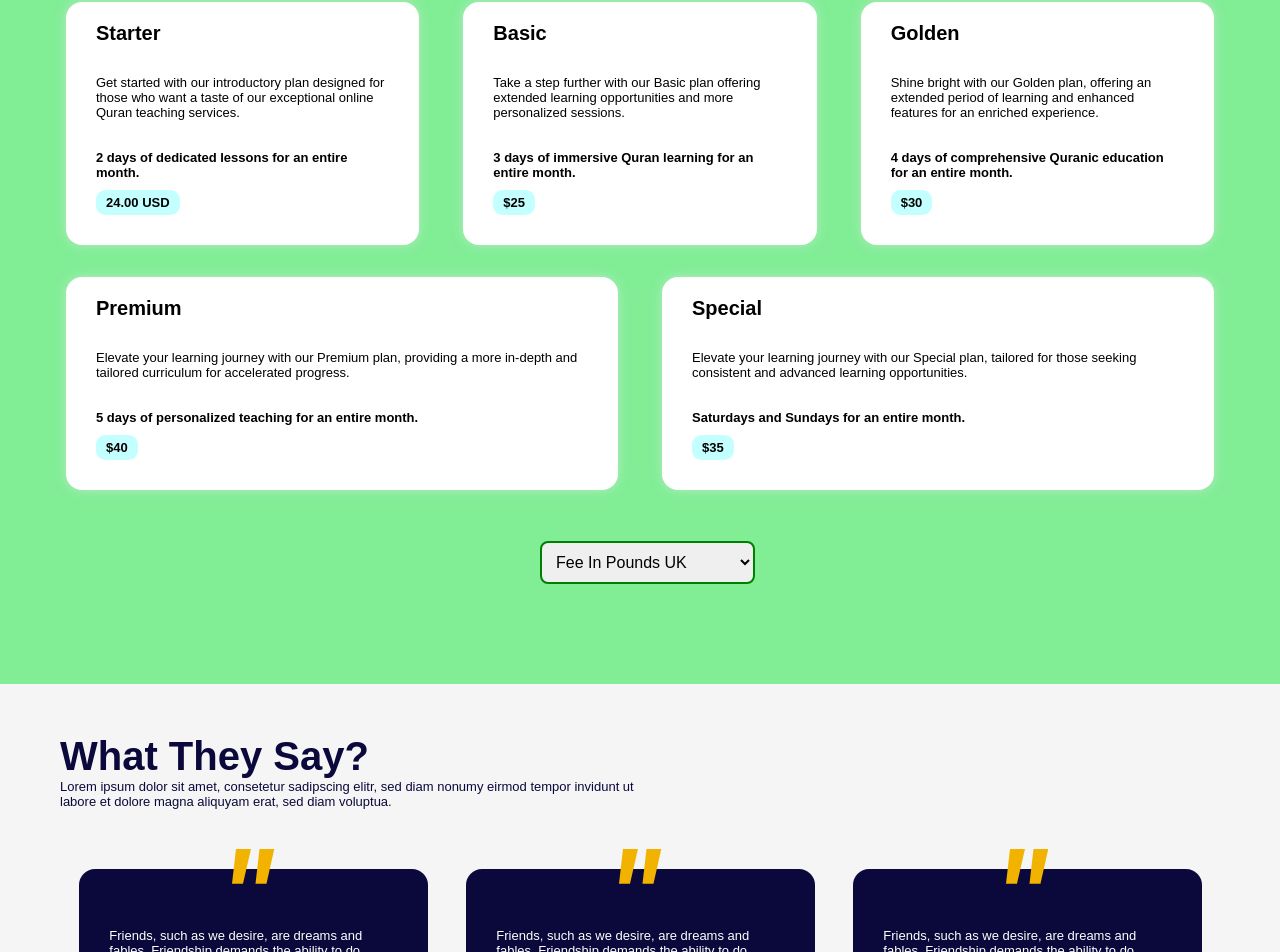
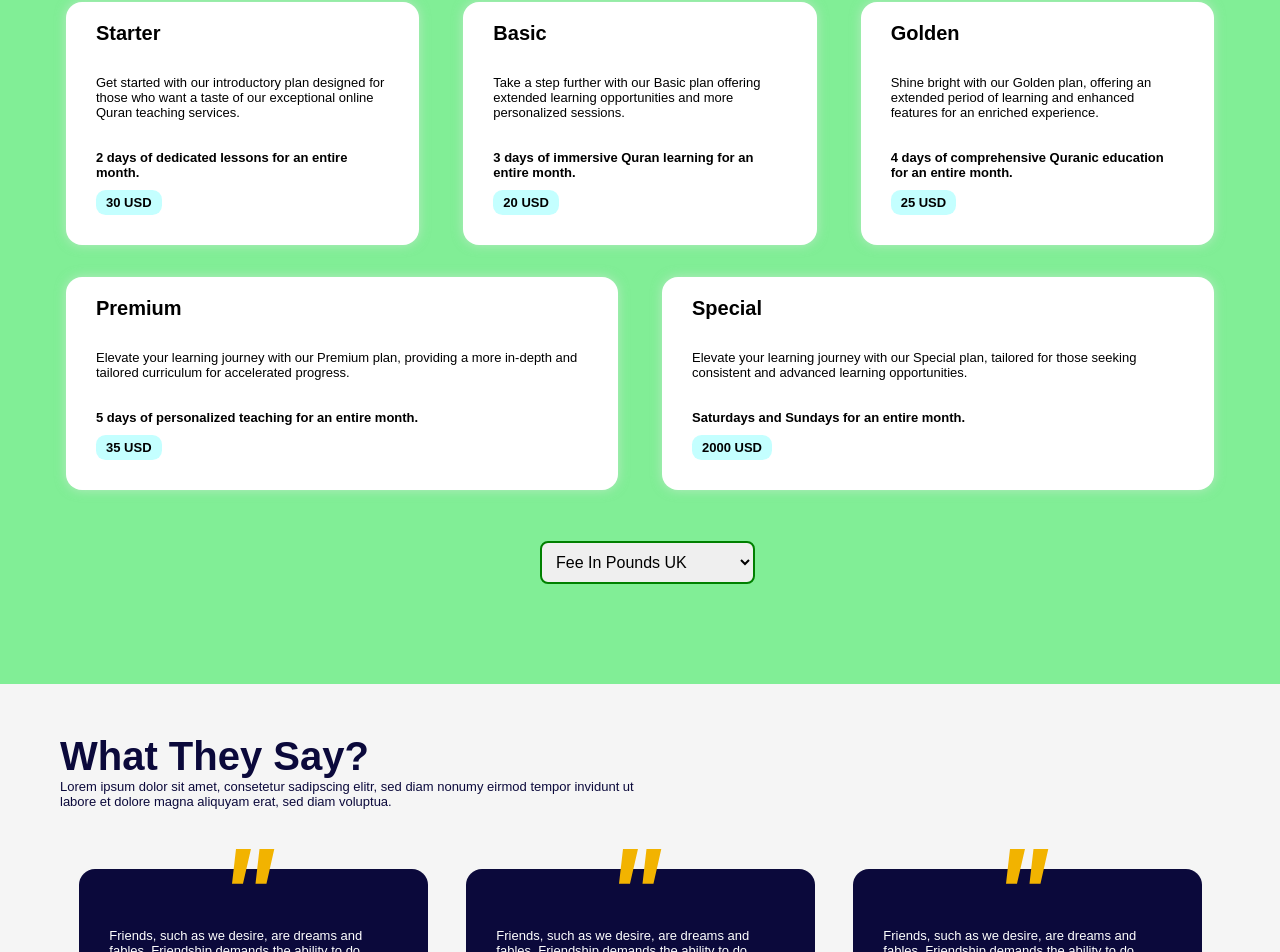
Before and after one commit to uakk101/JanatQuran, a React (Create React App) app: page / in a window 1280 px wide. Shown: the part 4079-5031 px from the top of the page. Built offline with nearby package versions, Linux system fonts and the light colour scheme; a web font is replaced by a local one.

Commit message:
Added functionality of pricing in Pricing section

```diff
--- a/src/components/Sections/Blog.jsx
+++ b/src/components/Sections/Blog.jsx
@@ -7,18 +7,69 @@ import FullButton from "../Buttons/FullButton";
 import TestimonialSlider from "../Elements/TestimonialSlider";
 
 export default function Blog() {
-  const [selectedCurrency, setSelectedCurrency] = useState("USD");
+  const [selectedCurrency, setSelectedCurrency] = useState('USD');
 
-  const handleCurrencyChange = (currency) => {
-    setSelectedCurrency(currency);
+  const handleCurrencyChange = (value) => {
+    setSelectedCurrency(value);
   };
 
-  const convertCurrency = (price) => {
-    // You can implement the currency conversion logic here
-    // For simplicity, let's assume a direct conversion rate for illustration
-    const conversionRate = 1.2; // 1 USD to 1.2 GBP
-    return (price * conversionRate).toFixed(2);
+  const getPricing = () => {
+    switch (selectedCurrency) {
+      case 'USD':
+        return {
+          starter: 30,
+          basic: 20,
+          golden: 25,
+          premium: 35,
+          special: 2000,
         };
+      case 'USA':
+        return {
+          starter: 45,
+          basic: 45,
+          golden: 45,
+          premium: 45,
+          special: 45,
+        };
+      case 'CDA':
+        return {
+          starter: 78,
+          basic: 78,
+          golden: 78,
+          premium: 78,
+          special: 78,
+        };
+      case 'AU':
+        return {
+          starter: 30,
+          basic: 15,
+          golden: 25,
+          premium: 30,
+          special: 1500,
+        };
+      case 'IND':
+        return {
+          starter: 99,
+          basic: 99,
+          golden: 99,
+          premium: 99,
+          special: 99,
+        };
+      default:
+        return {
+          starter: 88,
+          basic: 88,
+          golden: 88,
+          premium: 88,
+          special: 88,
+        };
+    }
+  };
+
+  const getFormattedPrice = (price) => {
+    return `${price} ${selectedCurrency}`;
+  };
+  const prices = getPricing();
 
 
   return (
@@ -37,7 +88,8 @@ export default function Blog() {
               <BlogBox
                 title="Starter"
                 text="Get started with our introductory plan designed for those who want a taste of our exceptional online Quran teaching services."
-                tag={`${convertCurrency(20)} ${selectedCurrency}`}
+
+                tag={getFormattedPrice(prices.starter)}
                 author="2 days of dedicated lessons for an entire month."
                 action={() => alert("clicked")}
               />
@@ -46,16 +98,17 @@ export default function Blog() {
           <BlogBox
           title="Basic"
           text="Take a step further with our Basic plan offering extended learning opportunities and more personalized sessions."
-                tag="$25"
+          tag={getFormattedPrice(prices.basic)}
           author="3 days of immersive Quran learning for an entire month."
           action={() => alert("clicked")}
         />
       </div>
+
       <div className="col-xs-12 col-sm-4 col-md-4 col-lg-4">
         <BlogBox
           title="Golden"
           text="Shine bright with our Golden plan, offering an extended period of learning and enhanced features for an enriched experience."
-                tag="$30"
+          tag={getFormattedPrice(prices.golden)}
           author="4 days of comprehensive Quranic education for an entire month."
           action={() => alert("clicked")}
         />
@@ -66,7 +119,7 @@ export default function Blog() {
               <BlogBox
                 title="Premium"
                 text="Elevate your learning journey with our Premium plan, providing a more in-depth and tailored curriculum for accelerated progress."
-                tag="$40"
+                tag={getFormattedPrice(prices.premium)}
                 author="5 days of personalized teaching for an entire month."
                 action={() => alert("clicked")}
               />
@@ -75,7 +128,7 @@ export default function Blog() {
               <BlogBox
                 title="Special"
                 text="Elevate your learning journey with our Special plan, tailored for those seeking consistent and advanced learning opportunities."
-                tag="$35"
+                tag={getFormattedPrice(prices.special)}
                 author="Saturdays and Sundays for an entire month."
                 action={() => alert("clicked")}
               />
@@ -88,7 +141,8 @@ export default function Blog() {
              <option value="USA">Fee In Dollars USA</option>
             <option value="CDA">Fee In Dollars CANADA</option>
             <option value="AU">Fee In Dollars Australia</option>
-          {/* Add more currency options as needed */}
+            <option value="IND">Fee In India Rupee</option>
+
         </CurrencySpinner>
             </div>
           </div>
```
Lines whose indentation alone changed are shown as unchanged.
